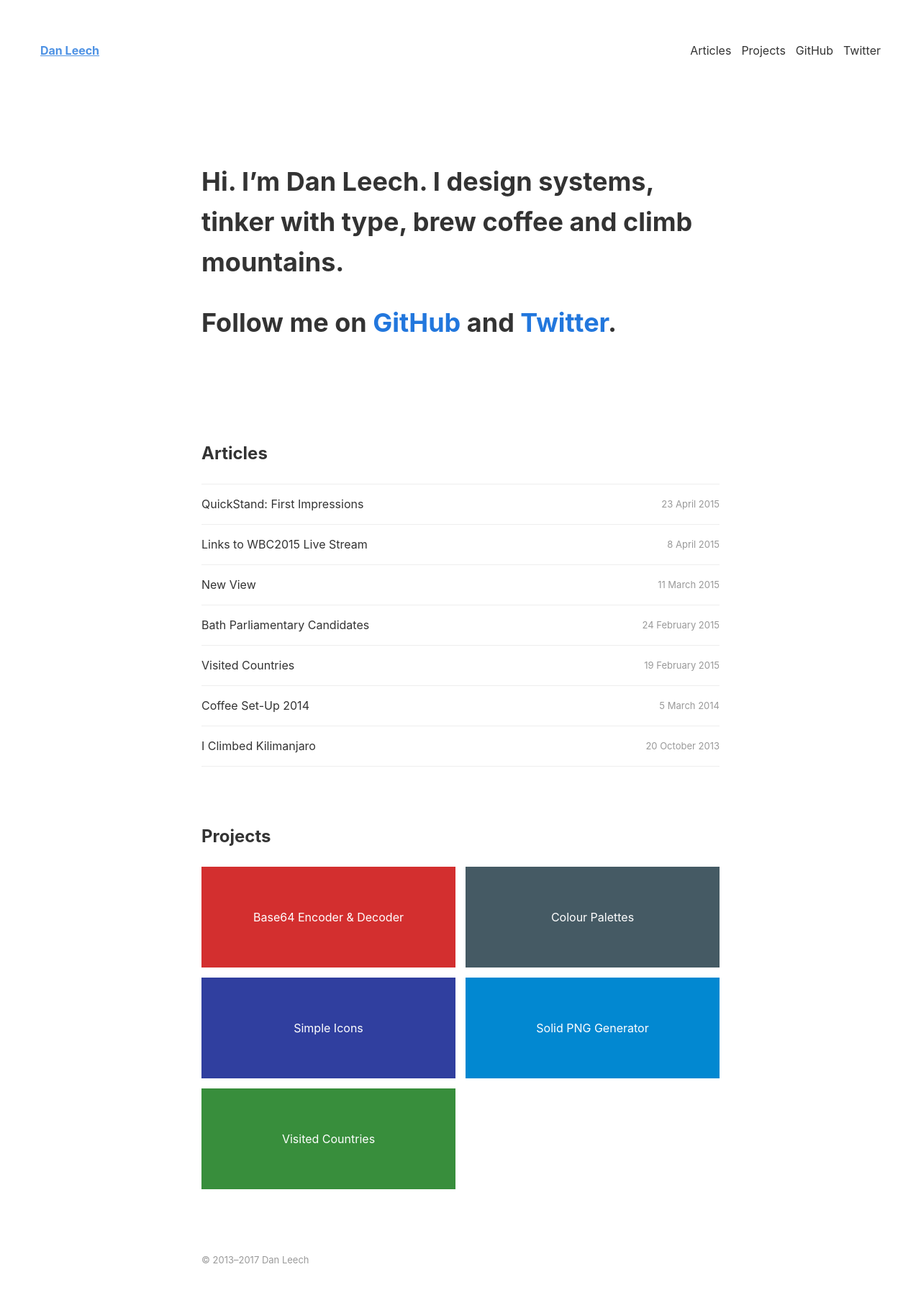
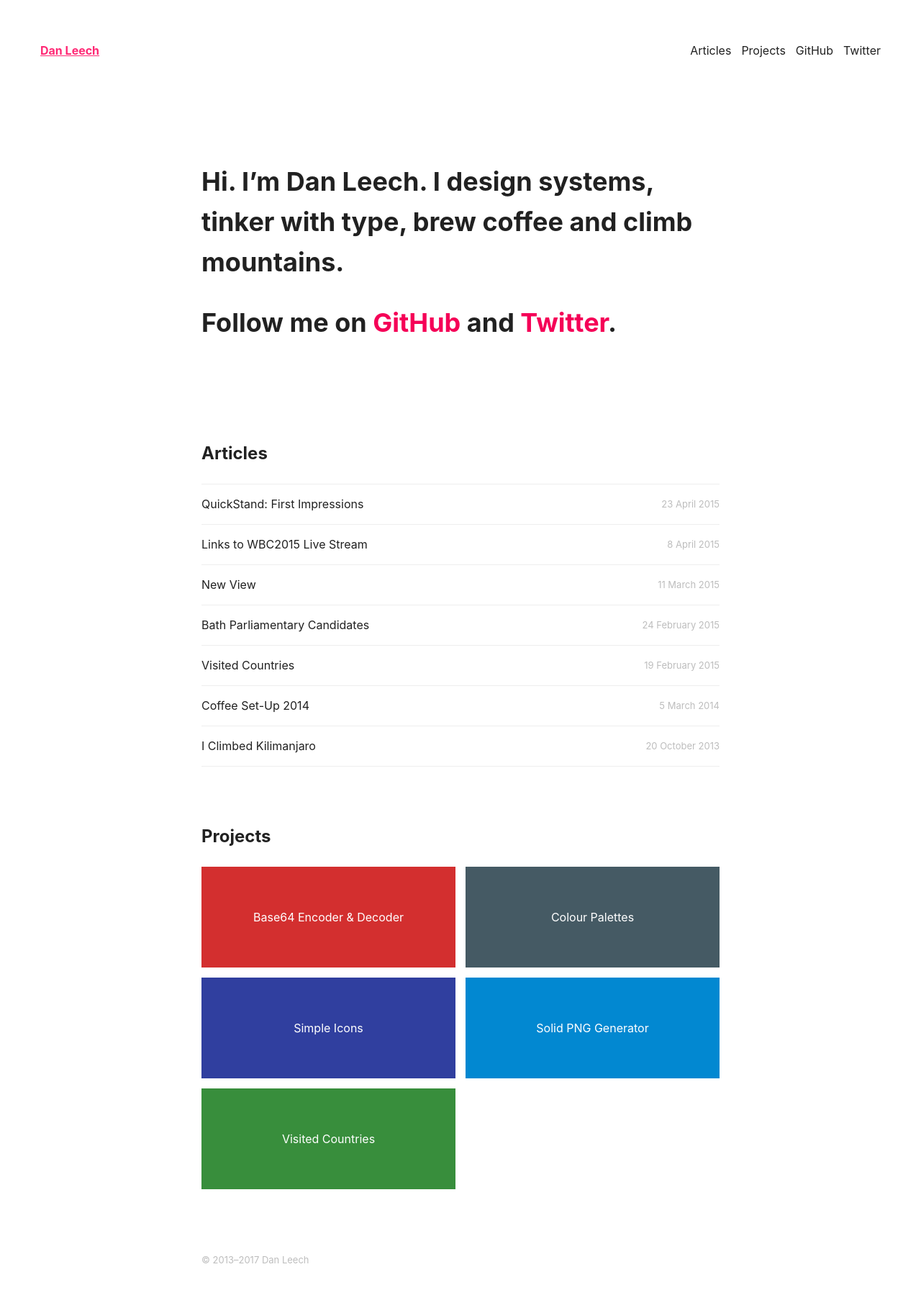
Before and after one commit to danleech/danleech.com, a Jekyll site: the page built from index.md, in a window 1280 px wide. Shown: the whole page at 72% size. Built offline with Jekyll 4.4.1, drawn with Linux system fonts in a browser that asks for light colours.

Commit message:
Updates colours

```diff
--- a/_sass/_settings.variables.scss
+++ b/_sass/_settings.variables.scss
@@ -1,10 +1,10 @@
 $color-background:  #FFF;
-$color-links:       #27D;
+$color-links:       #F50057;
 $color-links-hover: lighten($color-links, 10%);
-$color-note:        lighten($color-links, 50%);
-$color-subtle:      #999;
-$color-text:        #333;
-$color-ui:          #EEE;
+$color-note:        lighten($color-links, 40%);
+$color-subtle:      #BDBDBD;
+$color-text:        #212121;
+$color-ui:          #EEEEEE;
 
 $font: -apple-system, BlinkMacSystemFont, "Segoe UI", Roboto, Oxygen, Ubuntu, Cantarell, "Open Sans", "Helvetica Neue", sans-serif;
 
```
